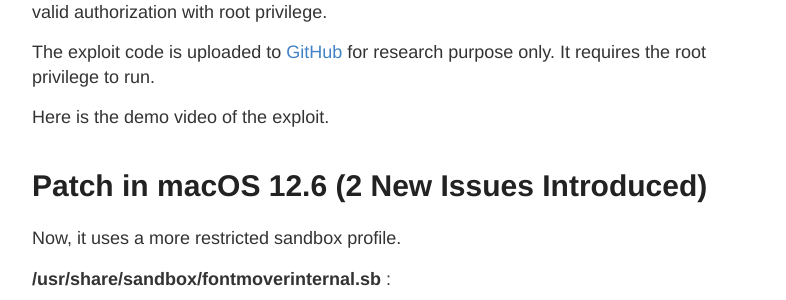
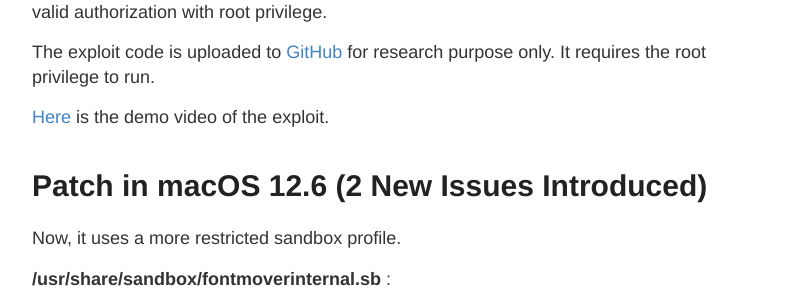
Before and after one commit to jhftss/jhftss.github.io, a Jekyll site: the page built from _posts/2023-6-6-CVE-2022-32902-Patch One Issue and Introduce Two.md, in a window 1280 px wide and 900 px high, scrolled down 3118 px. Shown: the part 153-453 px from the top of the window, without its empty margins (248-1034 px from the left). Built offline with Jekyll 4.4.1, drawn with Linux system fonts in a browser that asks for light colours; part of the change alters nothing that is shown.

```diff
--- a/_posts/2023-6-6-CVE-2022-32902-Patch One Issue and Introduce Two.md
+++ b/_posts/2023-6-6-CVE-2022-32902-Patch One Issue and Introduce Two.md
@@ -103,7 +103,7 @@ However, there is a validation at line `14`: **XTAuthenticateAsAdminFromExternal
 
 The exploit code is uploaded to [GitHub](https://github.com/jhftss/POC/blob/main/CVE-2022-32902/exploit.m) for research purpose only. It requires the root privilege to run.
 
-Here is the demo video of the exploit.
+[Here](https://youtu.be/J7ix7ICIVBw) is the demo video of the exploit.
 
 # Patch in macOS 12.6 (2 New Issues Introduced)
 
```
